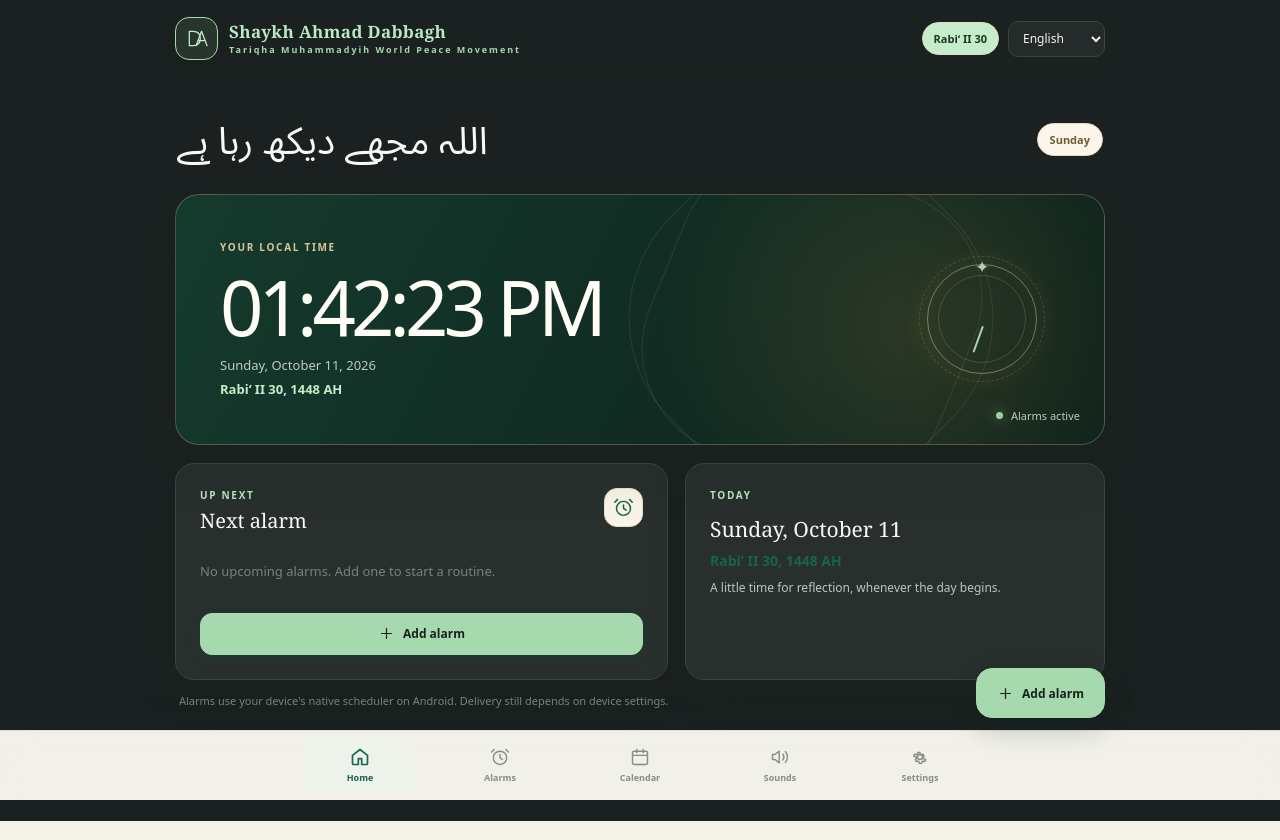
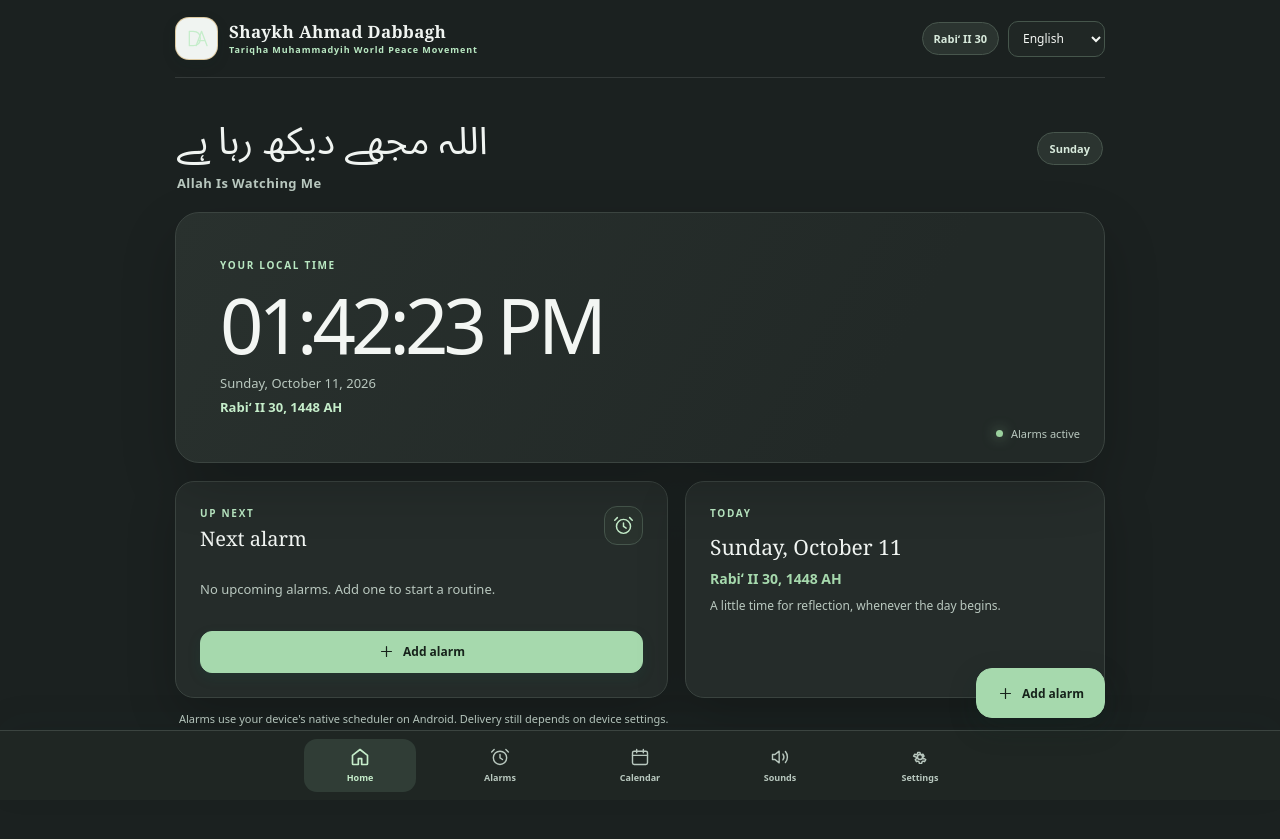
Before and after one commit to younas7467/Alram, a website: page index.html in a window 1280 px wide. Drawn offline with Linux system fonts and the light colour scheme.

Commit message:
Improve homepage design and reminder text

```diff
--- a/index.html
+++ b/index.html
@@ -3,7 +3,7 @@
   <head>
     <meta charset="utf-8">
     <meta name="viewport" content="width=device-width, initial-scale=1, viewport-fit=cover">
-    <meta name="theme-color" content="#102820">
+    <meta name="theme-color" content="#1b2120">
     <meta name="description" content="A thoughtful alarm clock with a Hijri calendar.">
     <title>Dabbagh Alram</title>
     <link rel="stylesheet" href="style.css">
@@ -51,19 +51,13 @@
         <section class="view is-active" id="view-home" data-view="home" aria-labelledby="home-title">
           <div class="welcome-row">
             <div>
-              <p class="eyebrow" data-i18n="homeEyebrow" hidden></p>
               <h1 class="urdu-heading" id="home-title" lang="ur" dir="rtl">اللہ مجھے دیکھ رہا ہے</h1>
+              <p class="welcome-translation" lang="en">Allah Is Watching Me</p>
             </div>
             <span class="today-pill" id="today-label">Today</span>
           </div>
 
-          <section class="clock-card pattern-card" aria-label="Local time">
-            <div class="clock-art" aria-hidden="true">
-              <span class="clock-art-ring"></span>
-              <span class="clock-art-star">✦</span>
-              <span class="clock-art-crescent" hidden></span>
-              <span class="clock-art-line"></span>
-            </div>
+          <section class="clock-card" aria-label="Local time">
             <div class="clock-copy">
               <p class="eyebrow" data-i18n="localTime">YOUR LOCAL TIME</p>
               <time class="clock-time" id="clock-time">--:--</time>
--- a/script.js
+++ b/script.js
@@ -10,7 +10,7 @@ const LOCALES = { en: "en-US", ur: "ur-PK", ar: "ar-SA", hi: "hi-IN" };
 const messages = {
   en: {
     language: "Language", mainNavigation: "Main navigation", navHome: "Home", navAlarms: "Alarms", navCalendar: "Calendar", navSounds: "Sounds", navSettings: "Settings",
-    homeEyebrow: "A QUIETER START TO YOUR DAY", welcome: "اللہ مجھے دیکھ رہا ہے", localTime: "YOUR LOCAL TIME", loading: "Loading…",
+    welcome: "اللہ مجھے دیکھ رہا ہے", localTime: "YOUR LOCAL TIME", loading: "Loading…",
     alarmsActive: "Alarms active", alarmsPaused: "Alarms paused", upNext: "UP NEXT", nextAlarm: "Next alarm", addAlarm: "Add alarm", newAlarm: "New alarm",
     today: "TODAY", moonNote: "A little time for reflection, whenever the day begins.", deviceNote: "Alarms use your device's native scheduler on Android. Delivery still depends on device settings.",
     yourRoutine: "YOUR ROUTINE", alarms: "Alarms", scheduledAlarms: "Scheduled alarms", noAlarms: "A fresh start", noAlarmsBody: "You don't have any alarms yet. Create one that works for you.", createFirst: "Create your first alarm",
@@ -56,7 +56,7 @@ const messages = {
   },
   ur: {
     language: "زبان", mainNavigation: "مرکزی نیویگیشن", navHome: "گھر", navAlarms: "الارم", navCalendar: "کیلنڈر", navSounds: "آوازیں", navSettings: "ترتیبات",
-    homeEyebrow: "دن کا پُرسکون آغاز", welcome: "اہم باتوں کے لیے وقت نکالیں۔", localTime: "آپ کا مقامی وقت", loading: "لوڈ ہو رہا ہے…",
+    welcome: "اہم باتوں کے لیے وقت نکالیں۔", localTime: "آپ کا مقامی وقت", loading: "لوڈ ہو رہا ہے…",
     alarmsActive: "الارم فعال ہیں", alarmsPaused: "الارم رکے ہوئے ہیں", upNext: "اگلا", nextAlarm: "اگلا الارم", addAlarm: "الارم شامل کریں", newAlarm: "نیا الارم",
     today: "آج", moonNote: "دن کے آغاز میں غور و فکر کے لیے چند لمحے۔", deviceNote: "اینڈرائیڈ پر الارم آلے کے نظام الاوقات سے چلتے ہیں؛ ترسیل آلے کی ترتیبات پر بھی منحصر ہے۔",
     yourRoutine: "آپ کا معمول", alarms: "الارم", scheduledAlarms: "مقررہ الارم", noAlarms: "نئی شروعات", noAlarmsBody: "ابھی کوئی الارم نہیں۔ اپنے معمول کے مطابق الارم بنائیں۔", createFirst: "پہلا الارم بنائیں",
@@ -102,7 +102,7 @@ const messages = {
   },
   ar: {
     language: "اللغة", mainNavigation: "التنقل الرئيسي", navHome: "الرئيسية", navAlarms: "المنبّهات", navCalendar: "التقويم", navSounds: "الأصوات", navSettings: "الإعدادات",
-    homeEyebrow: "بداية هادئة ليومك", welcome: "اللہ مجھے دیکھ رہا ہے", localTime: "الوقت المحلي", loading: "جارٍ التحميل…",
+    welcome: "اللہ مجھے دیکھ رہا ہے", localTime: "الوقت المحلي", loading: "جارٍ التحميل…",
     alarmsActive: "المنبّهات نشطة", alarmsPaused: "المنبّهات متوقفة", upNext: "التالي", nextAlarm: "المنبّه التالي", addAlarm: "إضافة منبّه", newAlarm: "منبّه جديد",
     today: "اليوم", moonNote: "لحظات للتأمل مع بداية اليوم.", deviceNote: "تستخدم المنبّهات المجدول الأصلي في أندرويد؛ ويظل التسليم مرتبطًا بإعدادات الجهاز.",
     yourRoutine: "روتينك", alarms: "المنبّهات", scheduledAlarms: "المنبّهات المجدولة", noAlarms: "بداية جديدة", noAlarmsBody: "لا توجد منبّهات بعد. أنشئ منبّهًا يناسبك.", createFirst: "أنشئ أول منبّه",
@@ -147,7 +147,7 @@ const messages = {
   },
   hi: {
     language: "भाषा", mainNavigation: "मुख्य नेविगेशन", navHome: "होम", navAlarms: "अलार्म", navCalendar: "कैलेंडर", navSounds: "ध्वनियाँ", navSettings: "सेटिंग",
-    homeEyebrow: "दिन की एक शांत शुरुआत", welcome: "اللہ مجھے دیکھ رہا ہے", localTime: "आपका स्थानीय समय", loading: "लोड हो रहा है…",
+    welcome: "اللہ مجھے دیکھ رہا ہے", localTime: "आपका स्थानीय समय", loading: "लोड हो रहा है…",
     alarmsActive: "अलार्म चालू हैं", alarmsPaused: "अलार्म रुके हैं", upNext: "आगे", nextAlarm: "अगला अलार्म", addAlarm: "अलार्म जोड़ें", newAlarm: "नया अलार्म",
     today: "आज", moonNote: "दिन की शुरुआत में चिंतन के कुछ पल।", deviceNote: "Android पर अलार्म डिवाइस के मूल शेड्यूलर से चलते हैं; डिलीवरी डिवाइस सेटिंग पर भी निर्भर है।",
     yourRoutine: "आपकी दिनचर्या", alarms: "अलार्म", scheduledAlarms: "शेड्यूल किए गए अलार्म", noAlarms: "नई शुरुआत", noAlarmsBody: "अभी कोई अलार्म नहीं है। अपनी दिनचर्या के लिए एक बनाएँ।", createFirst: "पहला अलार्म बनाएँ",
@@ -288,7 +288,7 @@ function loadSettings() {
   catch (error) { console.error("Could not load app settings:", error); }
   return {
     language: ["en", "ur", "ar", "hi"].includes(saved.language) ? saved.language : "en",
-    theme: ["system", "light", "dark"].includes(saved.theme) ? saved.theme : "system",
+    theme: ["system", "light", "dark"].includes(saved.theme) ? saved.theme : "dark",
     timeFormat: ["system", "12", "24"].includes(saved.timeFormat) ? saved.timeFormat : "system",
     defaultSnooze: SNOOZE_OPTIONS.includes(saved.defaultSnooze) ? saved.defaultSnooze : 5,
     defaultVolume: Number.isFinite(saved.defaultVolume) ? Math.max(0, Math.min(100, saved.defaultVolume)) : 75,
@@ -406,7 +406,7 @@ function applyTheme() {
   const dark = state.settings.theme === "dark"
     || (state.settings.theme === "system" && window.matchMedia?.("(prefers-color-scheme: dark)").matches);
   document.documentElement.dataset.theme = dark ? "dark" : "light";
-  document.querySelector('meta[name="theme-color"]').content = dark ? "#101b16" : "#102820";
+  document.querySelector('meta[name="theme-color"]').content = dark ? "#1b2120" : "#f5f3e9";
 }
 
 function hijriParts(date) {
--- a/style.css
+++ b/style.css
@@ -95,10 +95,12 @@ main { padding-top: 27px; }
 .welcome-row, .page-heading { display: flex; align-items: center; justify-content: space-between; gap: 16px; }
 .welcome-row { margin: 0 2px 20px; }
 .page-heading { margin: 3px 2px 23px; }
+.welcome-row > div { min-width: 0; }
 .eyebrow { margin: 0; color: #9a8356; font-size: 10px; font-weight: 800; letter-spacing: .17em; line-height: 1.5; }
 h1, h2, p { overflow-wrap: anywhere; }
 h1 { margin: 6px 0 0; color: var(--forest); font-family: Georgia, "Times New Roman", serif; font-size: clamp(25px, 5vw, 33px); font-weight: 500; letter-spacing: -.025em; line-height: 1.15; }
 .urdu-heading { max-width: 100%; font-family: "Jameel Noori Nastaleeq", "Noto Nastaliq Urdu", "Noto Naskh Arabic", "Noto Sans Arabic", serif; font-size: clamp(27px, 6vw, 38px); font-weight: 500; letter-spacing: 0; line-height: 1.65; text-align: right; }
+.welcome-translation { margin: 0; color: var(--muted); font-size: 13px; font-weight: 600; letter-spacing: .03em; }
 h2 { color: var(--forest); }
 .today-pill { padding: 8px 12px; border: 1px solid #e5dcc7; border-radius: 999px; color: #705b35; background: #fbf6e9; font-size: 11px; font-weight: 700; white-space: nowrap; }
 
@@ -118,18 +120,6 @@ h2 { color: var(--forest); }
     linear-gradient(118deg, #153b2d 0%, #102820 68%, #0c211a 100%);
   box-shadow: 0 22px 55px rgb(16 40 32 / 16%);
 }
-.pattern-card::before, .pattern-card::after {
-  position: absolute;
-  inset: -48px auto auto 50%;
-  width: 340px;
-  height: 340px;
-  border: 1px solid rgb(236 215 164 / 10%);
-  border-radius: 42%;
-  content: "";
-  transform: rotate(45deg);
-  pointer-events: none;
-}
-.pattern-card::after { inset: -28px auto auto calc(50% + 16px); width: 310px; height: 310px; border-radius: 35%; transform: rotate(22.5deg); }
 .clock-copy { position: relative; z-index: 1; }
 .clock-card .eyebrow { color: #d8c79d; }
 .clock-time { display: block; margin-top: 14px; color: #fffdf6; font-family: "Noto Sans", system-ui, sans-serif; font-size: clamp(50px, 10vw, 76px); font-variant-numeric: tabular-nums; font-weight: 300; letter-spacing: -.065em; line-height: 1; }
@@ -138,13 +128,6 @@ h2 { color: var(--forest); }
 .clock-status { position: absolute; z-index: 2; inset-inline-end: 24px; bottom: 21px; display: flex; align-items: center; gap: 8px; color: rgb(255 253 246 / 74%); font-size: 11px; }
 .status-indicator { width: 7px; height: 7px; border-radius: 50%; background: #9bd19e; box-shadow: 0 0 13px rgb(155 209 158 / 65%); }
 .status-indicator.is-paused { background: #d5b76c; box-shadow: none; }
-.clock-art { position: absolute; inset-inline-end: 58px; top: 50%; width: 128px; height: 128px; transform: translateY(-50%); opacity: .85; }
-.clock-art-ring { position: absolute; inset: 9px; border: 1px solid rgb(236 215 164 / 52%); border-radius: 50%; box-shadow: 0 0 38px rgb(196 154 74 / 12%), inset 0 0 22px rgb(196 154 74 / 7%); }
-.clock-art-ring::before, .clock-art-ring::after { position: absolute; inset: 10px; border: 1px solid rgb(236 215 164 / 21%); border-radius: 50%; content: ""; }
-.clock-art-ring::after { inset: -9px; border-style: dashed; }
-.clock-art-star { position: absolute; top: 0; inset-inline-start: 50%; color: var(--gold-light); font-size: 17px; transform: translateX(-50%); }
-.clock-art-crescent { position: absolute; inset-inline-start: 50%; top: 35px; color: var(--gold-light); font-family: Georgia, serif; font-size: 48px; line-height: 1; transform: translateX(-50%) rotate(-23deg); }
-.clock-art-line { position: absolute; top: 71px; inset-inline-start: 50%; width: 2px; height: 28px; border-radius: 2px; background: var(--gold-light); transform-origin: 50% 0; transform: rotate(20deg); }
 
 .home-grid { display: grid; grid-template-columns: 1.08fr .92fr; gap: 17px; margin-top: 18px; }
 .surface { border: 1px solid #e9e5d9; border-radius: 19px; background: var(--paper); box-shadow: var(--shadow); }
@@ -317,67 +300,97 @@ h2 { color: var(--forest); }
 
 [data-theme="dark"] {
   color-scheme: dark;
-  --forest: #e6efe7;
-  --forest-deep: #d2e2d5;
-  --emerald: #77c29a;
-  --emerald-bright: #8bd3aa;
-  --gold: #d6b56d;
-  --gold-light: #efdaa4;
-  --ivory: #101b16;
-  --paper: #172720;
-  --ink: #e6eee8;
-  --muted: #a5b3aa;
-  --line: #39483f;
-  --soft-green: #22392d;
+  --forest: #f0f4f1;
+  --forest-deep: #dbe7df;
+  --emerald: #a6d9ad;
+  --emerald-bright: #b9e8c2;
+  --gold: #a6d9ad;
+  --gold-light: #c5edca;
+  --ivory: #1b2120;
+  --paper: #282f2d;
+  --ink: #f3f6f3;
+  --muted: #b9c8bf;
+  --line: #3b4440;
+  --soft-green: #303d36;
   --danger: #f0a39a;
   --shadow: 0 18px 50px rgb(0 0 0 / 20%);
 }
 
-[data-theme="dark"] body { background: radial-gradient(ellipse at 90% 0%, rgb(197 165 97 / 7%), transparent 34rem), var(--ivory); }
+[data-theme="dark"] body { background: var(--ivory); }
+[data-theme="dark"] .clock-card {
+  border-color: #3b4440;
+  background: linear-gradient(120deg, #29312e, #222927 75%);
+  box-shadow: 0 22px 55px rgb(0 0 0 / 20%);
+}
 [data-theme="dark"] .topbar { border-color: rgb(230 238 232 / 12%); }
 [data-theme="dark"] .hijri-chip,
-[data-theme="dark"] .today-pill { border-color: #514831; color: #e0c987; background: #2b2a20; }
-[data-theme="dark"] .surface { border-color: #34453b; }
+[data-theme="dark"] .today-pill { border-color: #48564d; color: #d8eadc; background: #2b3430; }
+[data-theme="dark"] .surface { border-color: #3b4440; background: #252c2a; }
 [data-theme="dark"] .icon-tile,
-[data-theme="dark"] .setting-icon { border-color: #4b4634; color: var(--gold-light); background: #292a22; }
-[data-theme="dark"] .button-secondary { border-color: #3b5947; color: #9bd4b1; background: #20372b; }
-[data-theme="dark"] .button-primary { color: #fffdf6; background: #236b4a; }
-[data-theme="dark"] .button-primary:hover { background: #2b8059; }
+[data-theme="dark"] .setting-icon { border-color: #46564c; color: var(--gold-light); background: #2a332e; }
+[data-theme="dark"] .button-secondary { border-color: #58705f; color: #c5edca; background: #303d36; }
+[data-theme="dark"] .button-primary { border-color: #a6d9ad; color: #17231b; background: #a6d9ad; }
+[data-theme="dark"] .button-primary:hover { background: #b9e8c2; }
 [data-theme="dark"] .button-secondary:hover,
 [data-theme="dark"] .button-outline:hover,
-[data-theme="dark"] .icon-button:hover { background: #2b3a30; }
-[data-theme="dark"] .bottom-nav { border-color: rgb(230 238 232 / 12%); background: rgb(23 39 32 / 95%); }
-[data-theme="dark"] .nav-item { color: #a5b3aa; }
-[data-theme="dark"] .nav-item.is-current { color: #9bd4b1; background: #263d30; }
+[data-theme="dark"] .icon-button:hover { background: #35413a; }
+[data-theme="dark"] .bottom-nav { border-color: #3b4440; background: rgb(32 39 36 / 96%); }
+[data-theme="dark"] .nav-item { color: #b9c8bf; }
+[data-theme="dark"] .nav-item.is-current { color: #c5edca; background: #303d36; }
 [data-theme="dark"] .input-control,
 [data-theme="dark"] .select-control,
-[data-theme="dark"] .language-picker select { border-color: #46564c; color: var(--ink); background: #1c2c24; }
+[data-theme="dark"] .language-picker select { border-color: #46564c; color: var(--ink); background: #202725; }
 [data-theme="dark"] .weekday-option,
 [data-theme="dark"] .alarm-row,
 [data-theme="dark"] .occasion-item,
-[data-theme="dark"] .permission-item { border-color: #39483f; color: var(--ink); background: #1c2c24; }
-[data-theme="dark"] .weekday-option:has(input:checked) { color: #102820; background: #77c29a; }
-[data-theme="dark"] .notice-card { border-color: #514831; color: #e0c987; background: #292a22; }
+[data-theme="dark"] .permission-item { border-color: #3b4440; color: var(--ink); background: #202725; }
+[data-theme="dark"] .weekday-option:has(input:checked) { color: #17231b; background: #a6d9ad; }
+[data-theme="dark"] .notice-card { border-color: #46564c; color: #d8eadc; background: #2a332e; }
 [data-theme="dark"] .sound-choice,
 [data-theme="dark"] .switch-row,
-[data-theme="dark"] .dialog-actions { border-color: #39483f; }
+[data-theme="dark"] .dialog-actions { border-color: #3b4440; }
 [data-theme="dark"] .calendar-grid,
-[data-theme="dark"] .calendar-day { border-color: #39483f; }
+[data-theme="dark"] .calendar-day { border-color: #3b4440; }
 [data-theme="dark"] .calendar-day:hover,
-[data-theme="dark"] .calendar-day.is-selected { background: #22392d; }
-[data-theme="dark"] .field-label { color: #c2d0c6; }
-[data-theme="dark"] .alarm-dialog { border-color: #39483f; }
+[data-theme="dark"] .calendar-day.is-selected { background: #303d36; }
+[data-theme="dark"] .field-label { color: #d5e1d9; }
+[data-theme="dark"] .alarm-dialog { border-color: #3b4440; }
 [data-theme="dark"] .range-control { accent-color: var(--emerald); }
+[data-theme="dark"] .clock-card .eyebrow,
+[data-theme="dark"] .eyebrow { color: #b9e8c2; }
+[data-theme="dark"] .clock-time { color: #f3f6f3; }
+[data-theme="dark"] .clock-date,
+[data-theme="dark"] .clock-status,
+[data-theme="dark"] .home-footer-note,
+[data-theme="dark"] .next-caption,
+[data-theme="dark"] .muted-copy,
+[data-theme="dark"] .next-alarm-empty,
+[data-theme="dark"] .alarm-caption,
+[data-theme="dark"] .alarm-summary { color: #b9c8bf; }
+[data-theme="dark"] .brand { color: #f0f4f1; }
+[data-theme="dark"] .brand-copy small { color: #b9e8c2; letter-spacing: .1em; }
+[data-theme="dark"] .alarm-dialog { color: var(--ink); background: #252c2a; }
+[data-theme="dark"] .time-input { color-scheme: dark; }
+[data-theme="dark"] .button-outline { border-color: #46564c; color: var(--ink); }
+[data-theme="dark"] .button-secondary:hover,
+[data-theme="dark"] .button-outline:hover,
+[data-theme="dark"] .icon-button:hover { color: var(--ink); }
+[data-theme="dark"] :focus-visible { outline-color: #a6d9ad; }
+[data-theme="dark"] .home-grid h2,
+[data-theme="dark"] .settings-card h2,
+[data-theme="dark"] .page-heading h1,
+[data-theme="dark"] .alarms-surface h2 { color: #f0f4f1; }
 
 @media (max-width: 620px) {
   .app-shell { width: min(100% - 28px, 500px); }
-  .topbar { min-height: 68px; }
+  .topbar { min-height: 68px; flex-wrap: wrap; gap: 10px; padding-block: 10px; }
+  .brand { flex: 1 1 220px; }
+  .brand-copy { min-width: 0; }
+  .brand-copy strong, .brand-copy small { overflow-wrap: anywhere; }
+  .header-actions { flex-shrink: 0; }
   main { padding-top: 21px; }
   .welcome-row { align-items: flex-start; }
   .clock-card { min-height: 222px; padding: 29px 25px; border-radius: 21px; }
-  .clock-art { inset-inline-end: 22px; width: 101px; height: 101px; opacity: .6; }
-  .clock-art-crescent { top: 27px; font-size: 40px; }
-  .clock-art-line { top: 55px; height: 22px; }
   .clock-status { inset-inline-end: 18px; bottom: 17px; font-size: 10px; }
   .home-grid { grid-template-columns: 1fr; gap: 11px; margin-top: 12px; }
   .next-card, .date-card { min-height: auto; padding: 19px; }
@@ -408,7 +421,6 @@ h2 { color: var(--forest); }
   .brand-copy strong { font-size: 15px; }
   .hijri-chip { max-width: 116px; padding-inline: 8px; overflow: hidden; text-overflow: ellipsis; white-space: nowrap; }
   .clock-card { padding-inline: 19px; }
-  .clock-art { inset-inline-end: 5px; opacity: .38; }
   .clock-time { font-size: 49px; }
   .weekday-options { gap: 3px; }
   .weekday-option { width: 34px; height: 34px; }
@@ -418,102 +430,3 @@ h2 { color: var(--forest); }
 @media (prefers-reduced-motion: reduce) {
   *, *::before, *::after { scroll-behavior: auto !important; animation-duration: .01ms !important; animation-iteration-count: 1 !important; transition-duration: .01ms !important; }
 }
-
-/* DABBAGH ALRAM — Dark Grey + Light Green Theme */
-:root {
-  --forest: #1d2423;
-  --gold: #a6d9ad;
-  --gold-light: #c5edca;
-  --paper: #252b2a;
-  --ink: #f3f6f3;
-  --line: #3b4440;
-}
-
-body {
-  background: #1b2120;
-  color: #f3f6f3;
-}
-
-.surface,
-.surface-next-card,
-.surface-date-card,
-article {
-  background-color: #282f2d;
-  border-color: #3b4440;
-  color: #f3f6f3;
-}
-
-.button-primary,
-button.button-primary {
-  background: #a6d9ad;
-  color: #17231b;
-  border-color: #a6d9ad;
-}
-
-button:hover {
-  filter: brightness(1.06);
-}
-
-.brand-mark {
-  background: #28352d;
-  border-color: #a6d9ad;
-}
-
-.brand-mark svg {
-  stroke: #c5edca;
-}
-
-.hijri-chip {
-  color: #203427;
-  background: #c5edca;
-}
-
-input,
-select,
-textarea {
-  background: #252b2a;
-  color: #f3f6f3;
-  border-color: #46534b;
-}
-
-::selection {
-  background: #a6d9ad;
-  color: #17231b;
-}
-
-/* Fix unreadable text on dark theme */
-body,
-main,
-section,
-article,
-.card,
-.surface,
-.home-grid {
-  color: #f1f5f2;
-}
-
-h1, h2, h3, h4,
-p, label, small,
-.eyebrow,
-.muted-copy,
-.date-card,
-.next-alarm-content {
-  color: #e7eee9;
-}
-
-h1, h2, h3 {
-  color: #f6faf7;
-}
-
-.muted,
-.muted-copy {
-  color: #b9c8bf;
-}
-
-.eyebrow {
-  color: #b9e8c2;
-}
-
-a:not(.button) {
-  color: #b9e8c2;
-}
```
